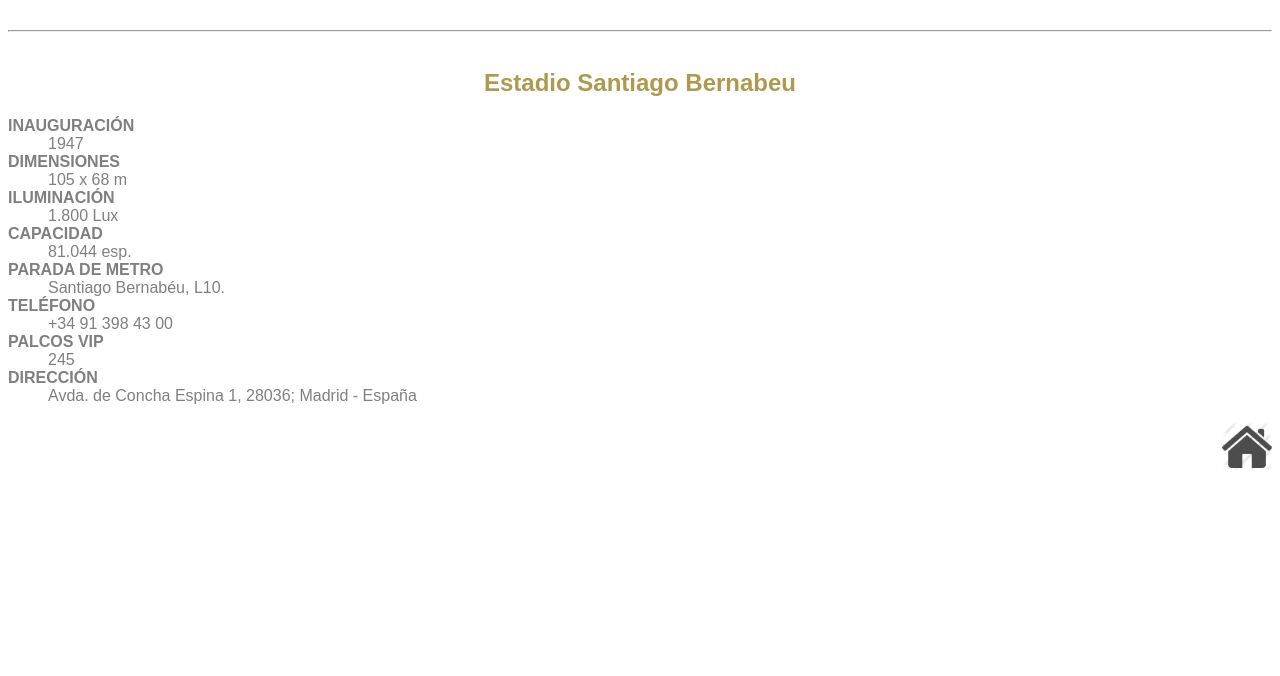
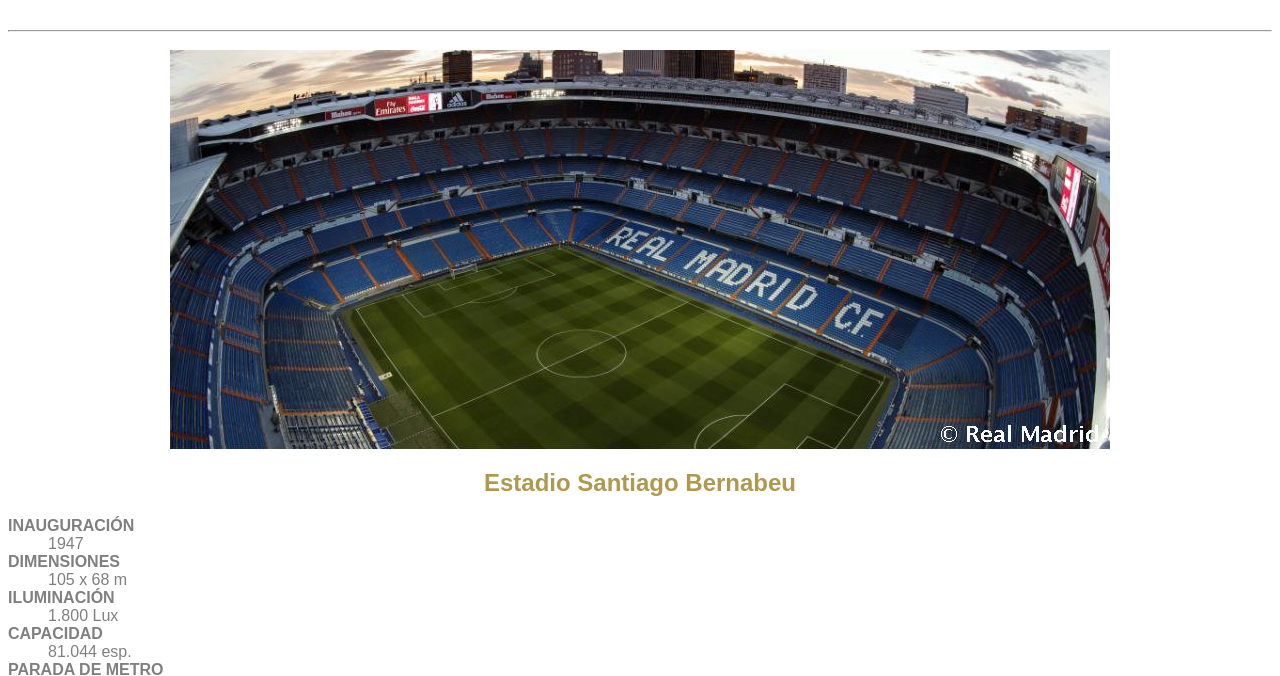
Before and after one commit to 94ajac/pages, a plain HTML site: page estadio.html in a window 1280 px wide. Shown: the part 108-784 px from the top of the page. Drawn offline with Linux system fonts and the light colour scheme.

Commit message:
estadio html png

```diff
--- a/estadio.html
+++ b/estadio.html
@@ -13,7 +13,7 @@
 		<section id="contenedorestadio">
 			<article id = "contenerdorimagen" >
 
-				<img src="img/estadio.jpg" alt="">
+				<img src="img/Estadio.png" alt="">
 			</article>
 			<h2>Estadio Santiago Bernabeu</h2>
 		</section>
```
